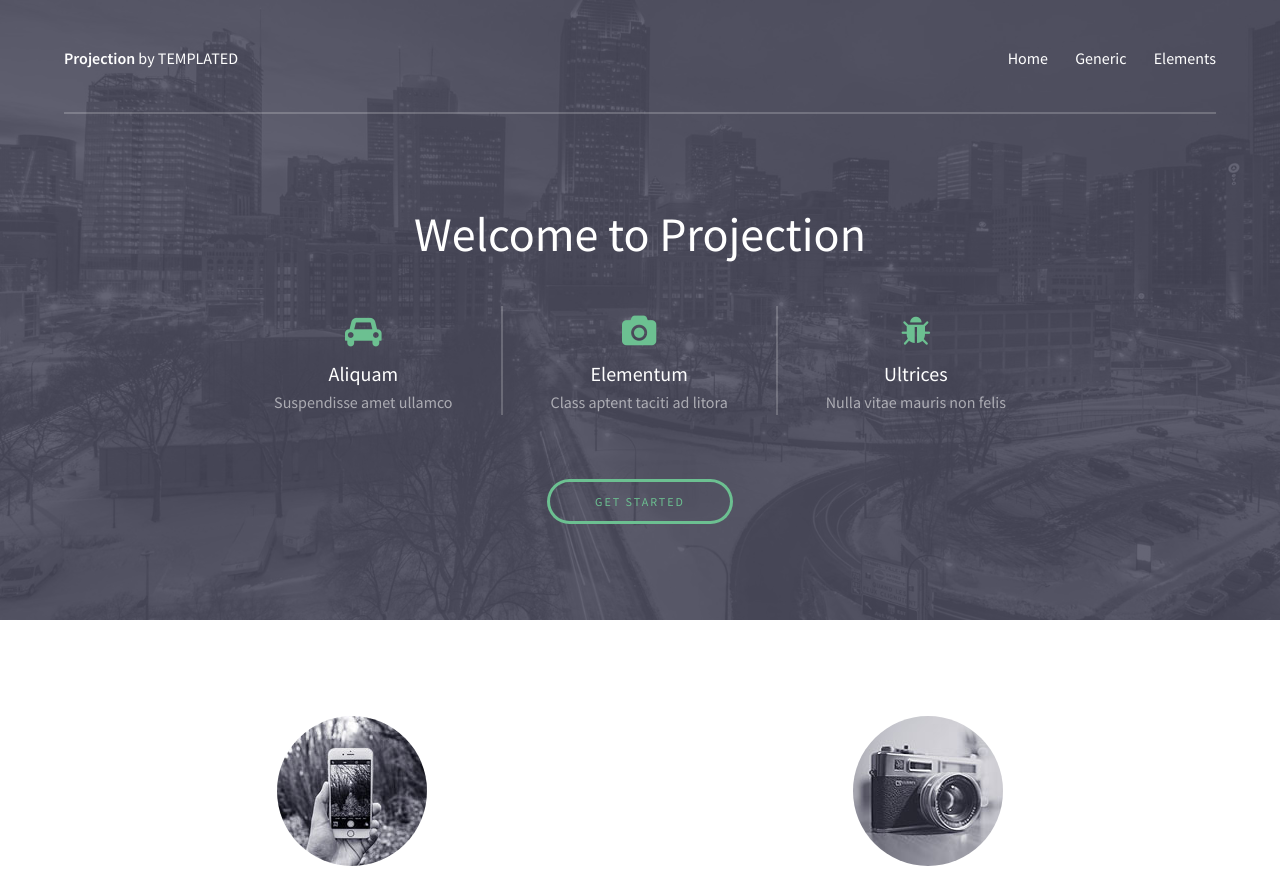
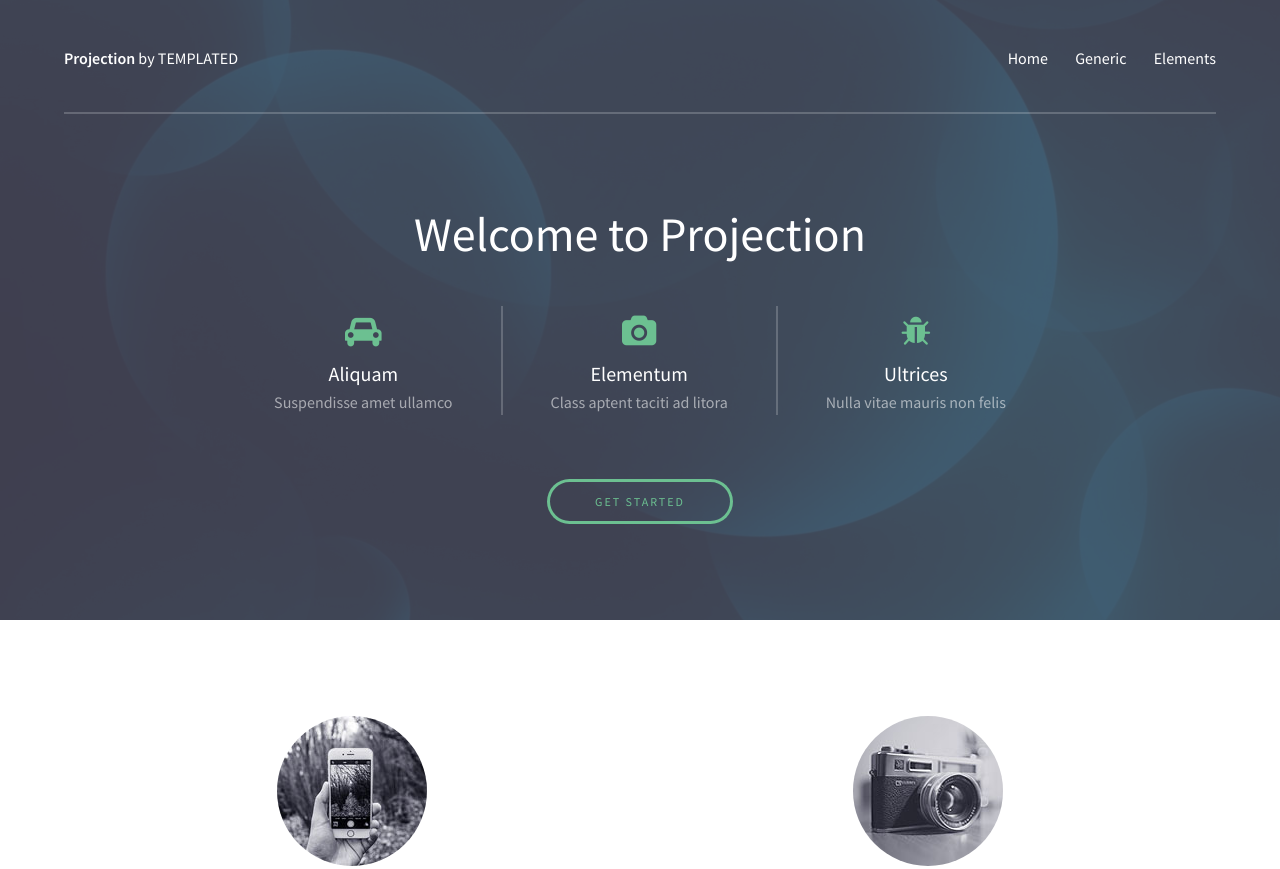
Before and after one commit to zapp09/endava, a plain HTML site: page index.html in a window 1280 px wide. Shown: the top 869 px of the page. Drawn offline with Linux system fonts and the light colour scheme.

Commit message:
changes in script css pentru new background image

```diff
--- a/assets/css/main.css
+++ b/assets/css/main.css
@@ -2917,7 +2917,7 @@
 
 	#banner {
 		padding: 8em 0 9em 0;
-		background-image: url(../../images/banner.jpg);
+		background-image: url(../../images/banner2.jpg);
 		background-size: cover;
 		background-position: bottom;
 		background-attachment: fixed;
```
Also changed, not shown: 2 other files.
